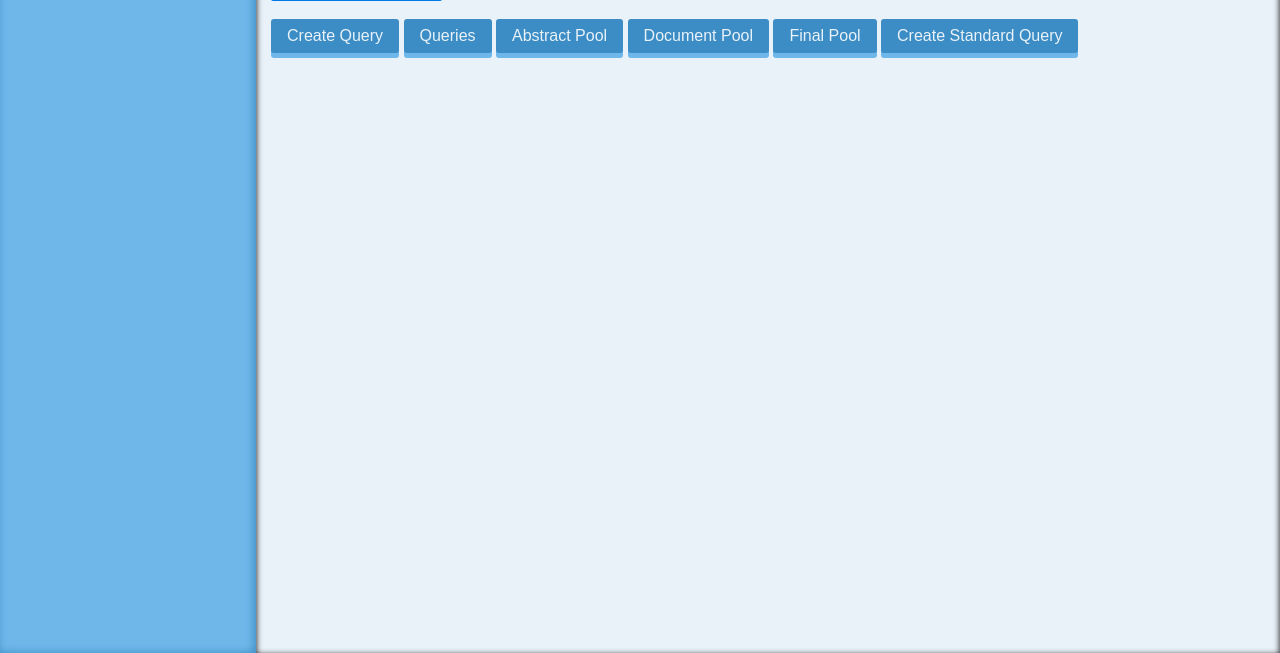
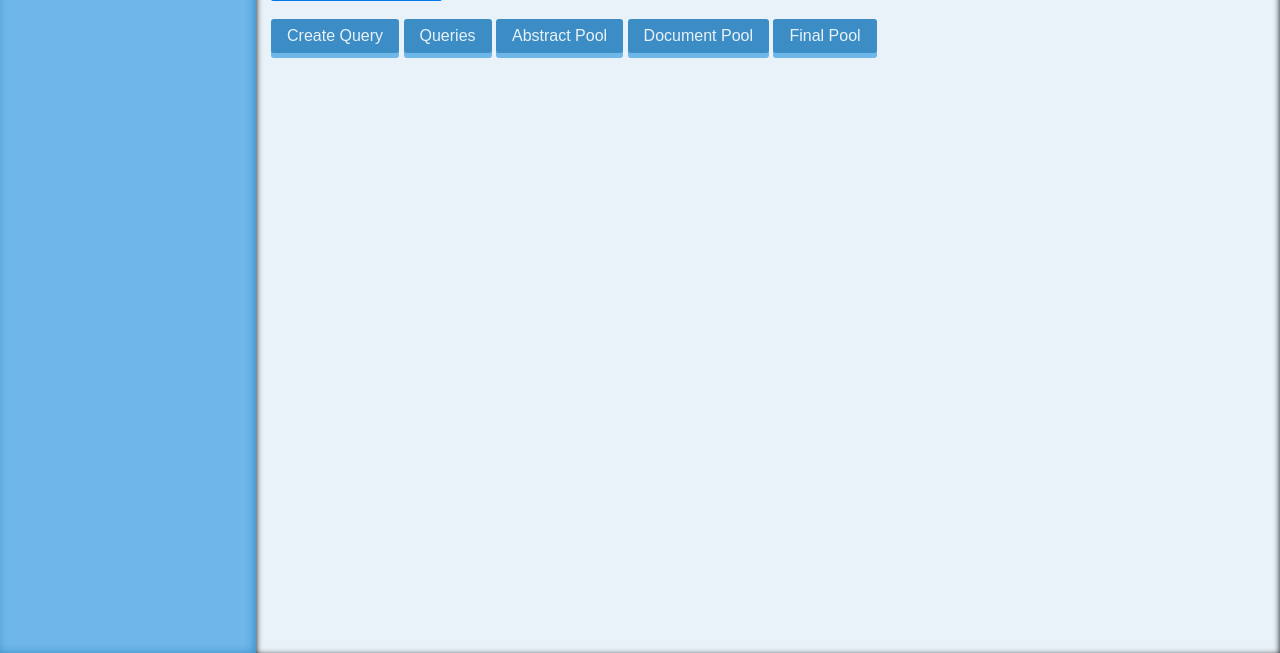
Before and after one commit to Alistair401/10C, a Django app: page /mainapp/reviews/1/ in a window 1280 px wide. Shown: the part 147-800 px from the top of the page. Run offline with Django 3.2, Linux system fonts and the light colour scheme; the visitor is signed in with stand-in values (Sample User, id 1); data that the repository does not hold is empty; some libraries are stand-ins or nearby versions.

Commit message:
Merged standard and advanced query page. (WIP)

```diff
--- a/SysReview/mainapp/urls.py
+++ b/SysReview/mainapp/urls.py
@@ -15,7 +15,6 @@ urlpatterns = patterns('',
                        url(r'^login/$',views.user_login,name='login_register'),
                        url(r'^logout/$',views.user_logout,name='logout'),
                        url(r'^reviews/(?P<review_name_slug>[\w\-]+)/$', views.review, name='review'),
-                       url(r'^reviews/(?P<review_name_slug>[\w\-]+)/create_standard_query/$', views.create_standard_query, name='standard_query'),
                        url(r'^reviews/(?P<review_name_slug>[\w\-]+)/queries/(?P<id>\d+)/delete_query/$',views.delete_query,name='delete_query'),
 
                       )
--- a/SysReview/mainapp/views.py
+++ b/SysReview/mainapp/views.py
@@ -235,27 +235,9 @@ def create_query(request, review_name_slug):
                 query = Query.objects.create(review=review, query_string=query_dict["QueryTranslation"]) #create new query and set primary key to review
                 query.save()
                 submitted=True #set query to submitted
-    else:
-        advanced_query = CreateAdvancedQuery()
-    context_dict = {'review_name_slug': review_name_slug, 'advanced_query':advanced_query, 'submitted':submitted}
-    return render(request,'mainapp/create_query.html', context_dict)
-
-
-# TODO: merge this with create_query
-#temp advanced query view
-@login_required
-def create_standard_query(request, review_name_slug):
-    #has a query been submitted
-    submitted = False
-
-    #get review for saving to primary key
-    review = Review.objects.get(slug=review_name_slug)
-
-
-    if request.method == 'POST':
-        #if advanced search submitted
         if 'standard' in request.POST:
             #get the list of query keywords
+            advanced_query = CreateAdvancedQuery()
             keyWords=request.POST.getlist('standard_input',None)
             newQuery=""
             # as long as the query isn't empty
@@ -275,9 +257,10 @@ def create_standard_query(request, review_name_slug):
                 query.save()
                 #set query to submitted
                 submitted=True
-
-    context_dict = {'review_name_slug': review_name_slug, 'submitted':submitted}
-    return render(request,'mainapp/create_standard_query.html', context_dict)
+    else:
+        advanced_query = CreateAdvancedQuery()
+    context_dict = {'review_name_slug': review_name_slug, 'advanced_query':advanced_query, 'submitted':submitted}
+    return render(request,'mainapp/create_query.html', context_dict)
 
 #view query results and authorise queries and add to abstract pool
 @login_required
--- a/SysReview/templates/mainapp/review.html
+++ b/SysReview/templates/mainapp/review.html
@@ -33,7 +33,6 @@
             <li class="pure-menu-item cust-button-container"><a class="pure-menu-link cust-menu-link" href="{% url 'abstract_pool' review_name_slug %}">Abstract Pool</a></li>
             <li class="pure-menu-item cust-button-container"><a class="pure-menu-link cust-menu-link" href="{% url 'document_pool' review_name_slug %}">Document Pool</a></li>
             <li class="pure-menu-item cust-button-container"><a class="pure-menu-link cust-menu-link" href="{% url 'final_pool' review_name_slug %}">Final Pool</a></li>
-            <li class="pure-menu-item cust-button-container"><a class="pure-menu-link cust-menu-link" href="{% url 'standard_query' review_name_slug %}">Create Standard Query</a></li>
         </ul>
     </div>
 
```
Also changed, not shown: SysReview/templates/mainapp/create_query.html (+17 -0 lines), SysReview/templates/mainapp/create_standard_query.html (+0 -15 lines).
